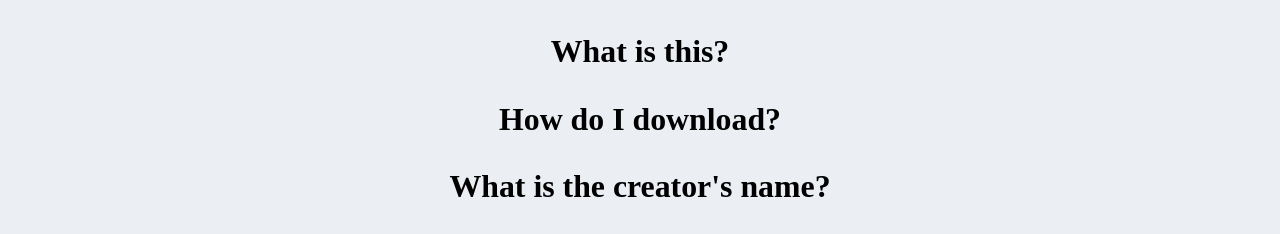
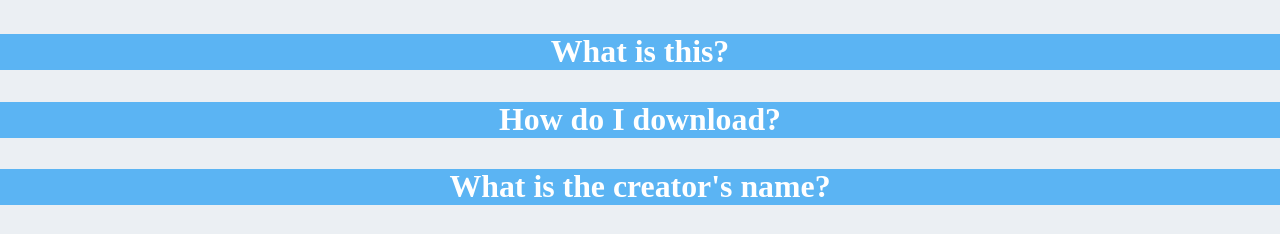
Before and after one commit to Dear-With/MegaStyle, a plain HTML site: page help.html in a window 1280 px wide. Shown: the part 199-433 px from the top of the page. Drawn offline with nearby package versions, Linux system fonts and the light colour scheme.

Commit message:
Update style.css

```diff
--- a/style.css
+++ b/style.css
@@ -39,3 +39,7 @@ footer {
       color: white;
       height: 200px;
 }
+#Q1,#Q2,#Q3 {
+      background: #5bb4f3;
+      color: white;
+}
```
